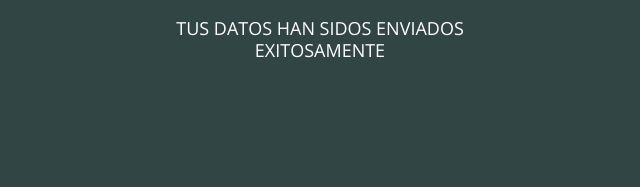
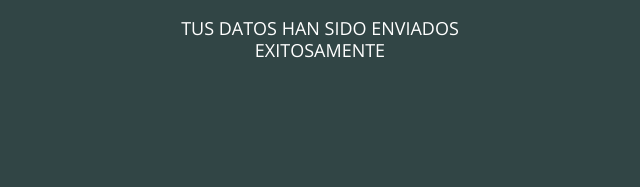
Before and after one commit to benytocarlo/greenpeace, a plain HTML site: page gracias.html in a window 1280 px wide. Shown: the part 227-414 px from the top of the page, 320-960 px from the left. Drawn offline with nearby package versions, Linux system fonts and the light colour scheme.

Commit message:
correccion texto pagina gracias

```diff
--- a/gracias.html
+++ b/gracias.html
@@ -40,7 +40,7 @@
       <div class="row">
         <div class="small-12 medium-4 large-4 medium-centered large-centered columns cont_gracias">
           <p class="gracias1">GRACIAS</p>
-          <p class="gracias2">TUS DATOS HAN SIDOS ENVIADOS EXITOSAMENTE</p>
+          <p class="gracias2">TUS DATOS HAN SIDO ENVIADOS EXITOSAMENTE</p>
         </div>
       </div>
       <div class="row footer2">
```
